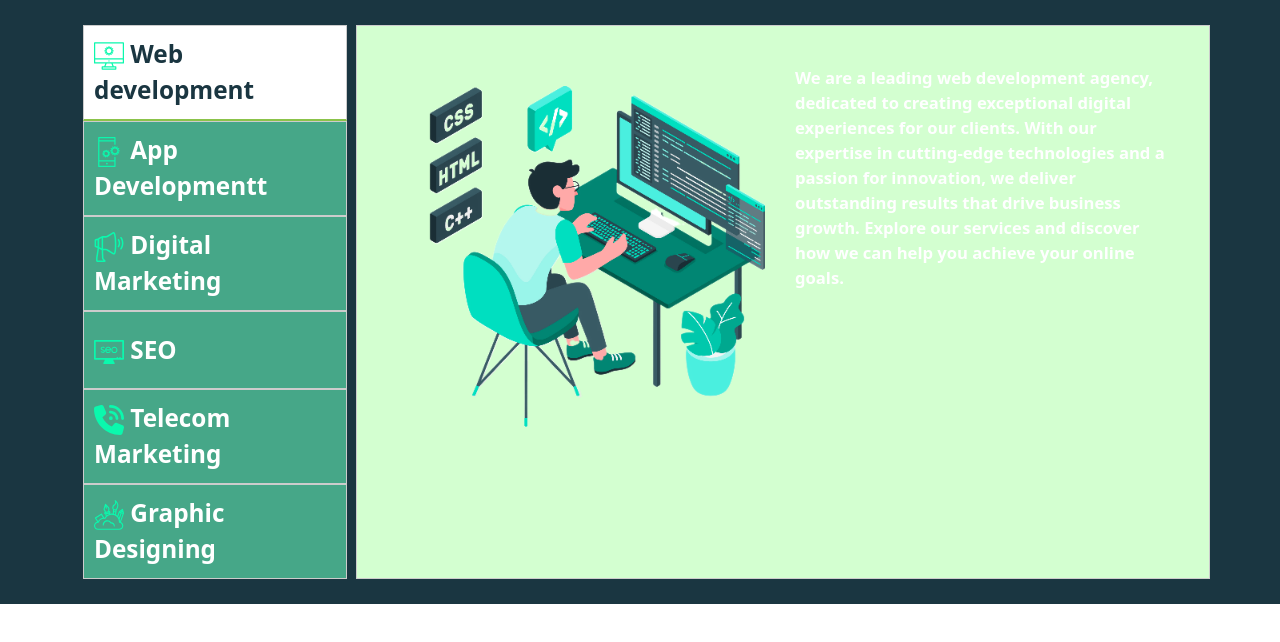
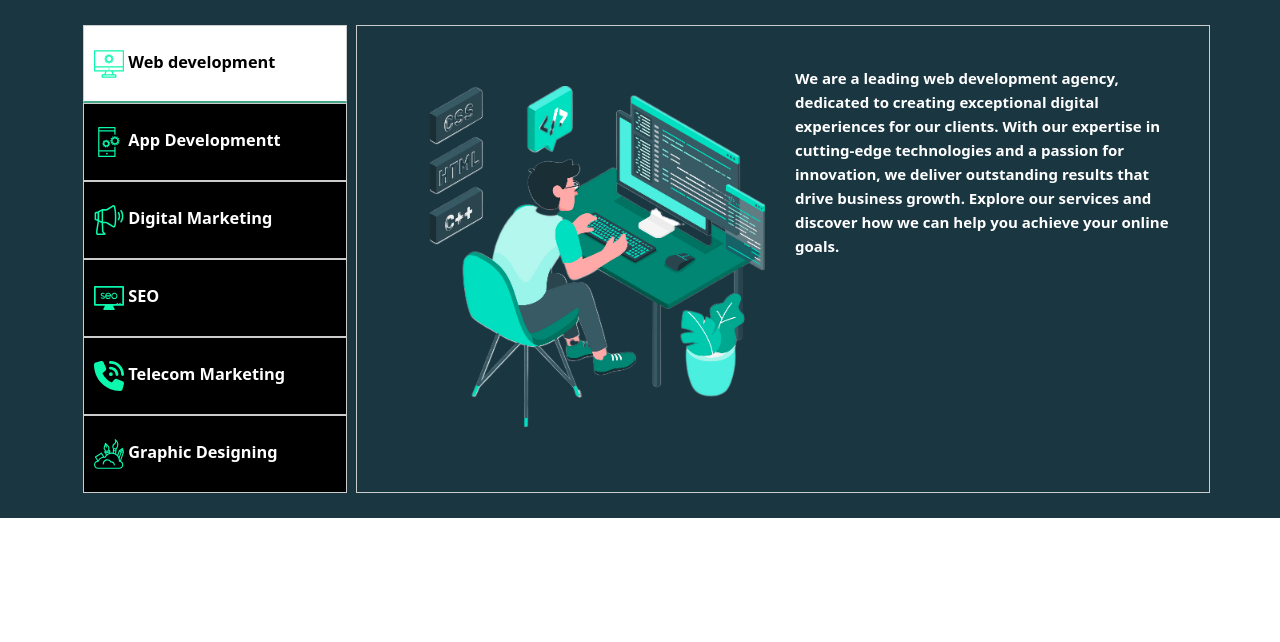
Before and after one commit to Navneet159/Digital-agency-template, a plain HTML site: page index.html in a window 1280 px wide. Drawn offline with nearby package versions, Linux system fonts and the light colour scheme.

Commit message:
changes made

```diff
--- a/assets/css/style.css
+++ b/assets/css/style.css
@@ -21,7 +21,7 @@
 }
 
 /* by mukan */
-.sections-main-heading {
+/* .sections-main-heading {
     font-size: calc(1.2rem + 2.5vw);
     font-weight: 700;
     color: var(--white);
@@ -36,8 +36,8 @@
 .content-heading {
     font-size: calc(.8rem + .9vw);
     font-weight: 600;
-    color: var(--white);
-}
+    c
+} */
 
 .text-font {
     font-size: calc(.8rem + .3vw);
@@ -98,7 +98,7 @@ header button {
     padding: 10px;
     border: 1px solid #ccc;
     margin-left: -1px;
-    font-size: calc(.8rem + .9vw);
+    font-size: calc(.3rem + .9vw);
     font-weight: 600;
     vertical-align: middle;
     position: relative;
@@ -106,6 +106,7 @@ header button {
     width: 264px;
     height: 78px;
     display: table-cell;
+    background: black;
 
     /*
     styles copy pasted above (.season_tab label)
@@ -117,6 +118,15 @@ header button {
     } */
 }
 
+.season_tab label svg {
+    margin-right: px;
+}
+
+.season_tab label svg:hover {
+    color: red;
+}
+
+
 .season_tab [type=radio] {
     display: none;
 }
@@ -125,7 +135,7 @@ header button {
     position: absolute;
     top: 0;
     left: 286px;
-    background: var(--green-light);
+    background: var(--background-color);
     right: 0;
     bottom: 0;
     padding: 40px;
@@ -136,7 +146,7 @@ header button {
 .season_content div span {
     animation: 0.5s ease-out 0s 1 slideInFromTop;
     font-weight: bold;
-    font-size: calc(.8rem + .3vw);
+    font-size: calc(.7rem + .3vw);
     color: var(--white);
 
     /*
@@ -153,11 +163,16 @@ style copied above (.season_content div span)
 
 [type=radio]:checked~label {
     background: var(--white);
-    border-bottom: 2px solid #8bc34a;
+    border-bottom: 2px solid #46a788;
     z-index: 2;
-    color: var(--background-color);
+    color: var(--black);
     font-weight: bold;
 }
+
+[type=radio]:checked~label svg {
+    /* fill: #06ccfd; */
+}
+
 
 [type=radio]:checked~label~.season_content {
     z-index: 1;
```
